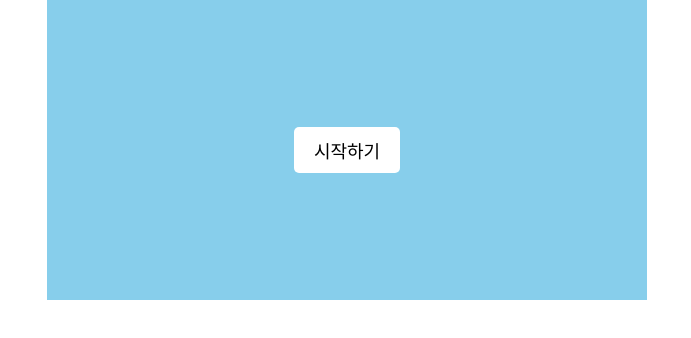
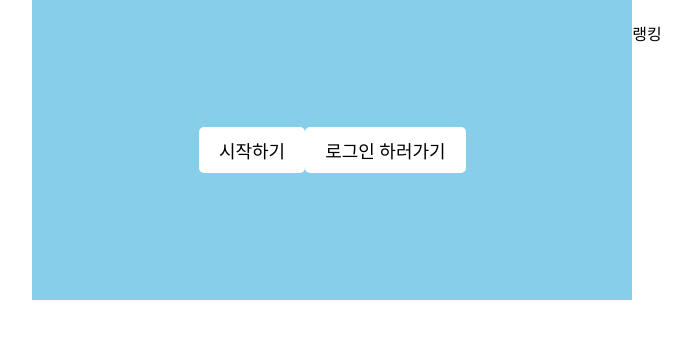
Before and after one commit to LeeSangHyeok0731/custom-hook, a React (Create React App) app: page / in a window 1280 px wide. Shown: the top 338 px of the page, without its empty margins (293-984 px from the left). Built offline with nearby package versions, Linux system fonts and the light colour scheme.

Commit message:
login button and semi login page

```diff
--- /dev/null
+++ b/src/LoginButton.jsx
@@ -0,0 +1,29 @@
+import React from "react";
+import { Link } from "react-router-dom";
+import styled from "styled-components";
+
+const Button = styled(Link)`
+    background-color: white;
+    padding: 10px 20px;
+    border: none;
+    cursor: pointer;
+    text-decoration: none;
+    border-radius: 5px;
+    color: black;
+    font-size: 18px;
+    &:hover {
+        background-color: lightgray;
+    }
+`
+
+function LoginButton(){
+    return(
+        <>
+            <Button to="/login">
+                로그인 하러가기
+            </Button>
+        </>
+    )
+}
+
+export default LoginButton;
--- /dev/null
+++ b/src/LoginPage.jsx
@@ -0,0 +1,17 @@
+import React from "react";
+import styled from "styled-components";
+
+const Body = styled.div`
+    width:100%;
+    height:100%;
+`
+
+function LoginPage(){
+    return(
+        <>
+            <div>로그인 페이지</div>
+        </>
+    )
+}
+
+export default LoginPage;
--- /dev/null
+++ b/src/Ranking.jsx
@@ -0,0 +1,19 @@
+import React from "react";
+import styled from "styled-components";
+
+const Ranking = styled.div`
+
+`
+
+function RankingGroup(){
+    return(
+        <>
+            <Ranking>
+                <h1></h1>
+                <p>랭킹</p>
+            </Ranking>
+        </>
+    )
+}
+
+export default RankingGroup;
--- a/src/StartPage.jsx
+++ b/src/StartPage.jsx
@@ -1,11 +1,12 @@
 import styled from "styled-components";
 import { Link } from "react-router-dom";
+import RankingGroup from "./Ranking";
+import LoginButton from "./LoginButton";
 
 const Body = styled.div`
     width: 100%;
     height: 100%;
     display: flex;
-    align-items: center;
     justify-content: center;
 `;
 
@@ -39,7 +40,9 @@ function StartPage() {
                 <StartButton to="/play" aria-label="게임 시작하기">
                     시작하기
                 </StartButton>
+                <LoginButton />
             </StartButtonWrapper>
+            <RankingGroup />
         </Body>
     );
 }
--- a/src/components/Header.jsx
+++ b/src/components/Header.jsx
@@ -3,6 +3,7 @@ import ChangeCircleLoacte from "../changeLocate";
 import MouseCircle from "../mouseCircle";
 import { Routes, Route } from 'react-router-dom';  // Routes 추가
 import StartPage from "../StartPage";
+import LoginPage from "../LoginPage";
 
 const Header = styled.div`
 
@@ -19,6 +20,7 @@ function HeaderWrapper() {
                         <MouseCircle />
                     </>
                 } />
+                <Route path="/login" element={<LoginPage />} />
             </Routes>
         </Header>
     );
```
